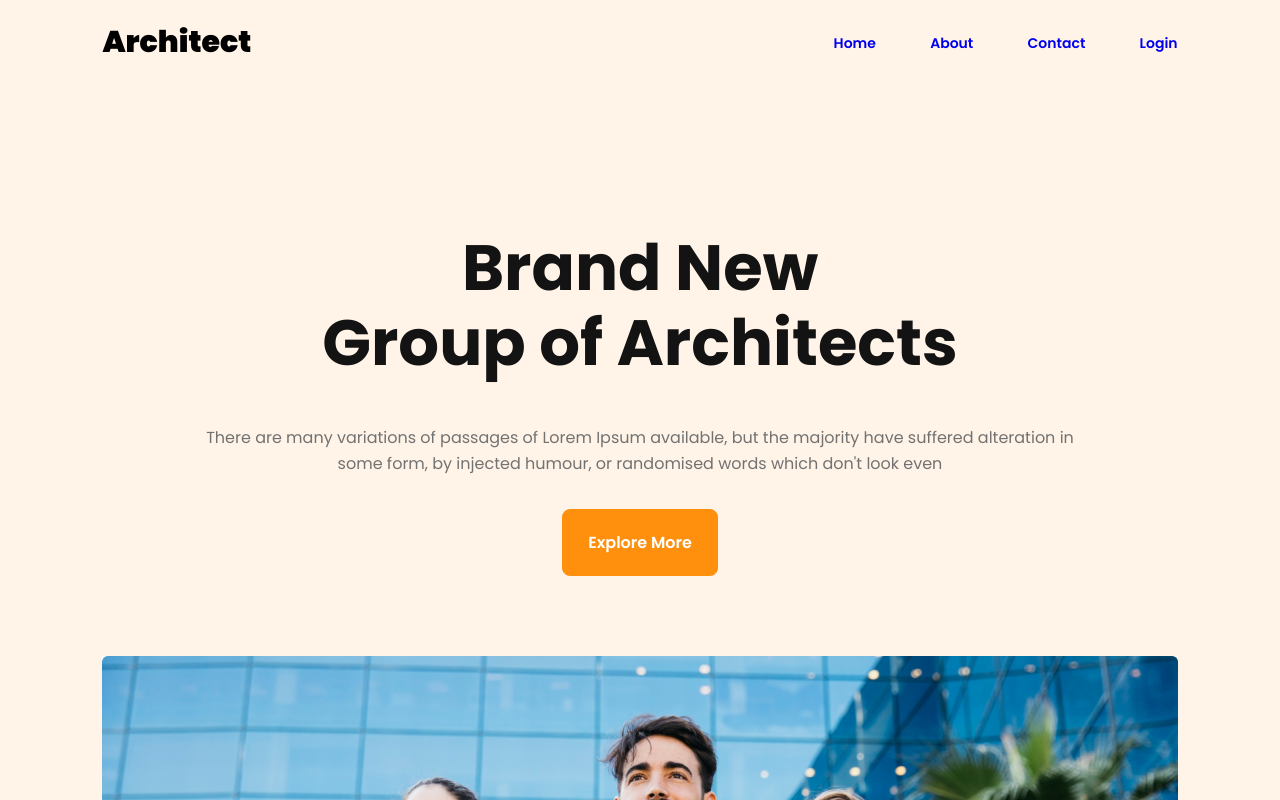
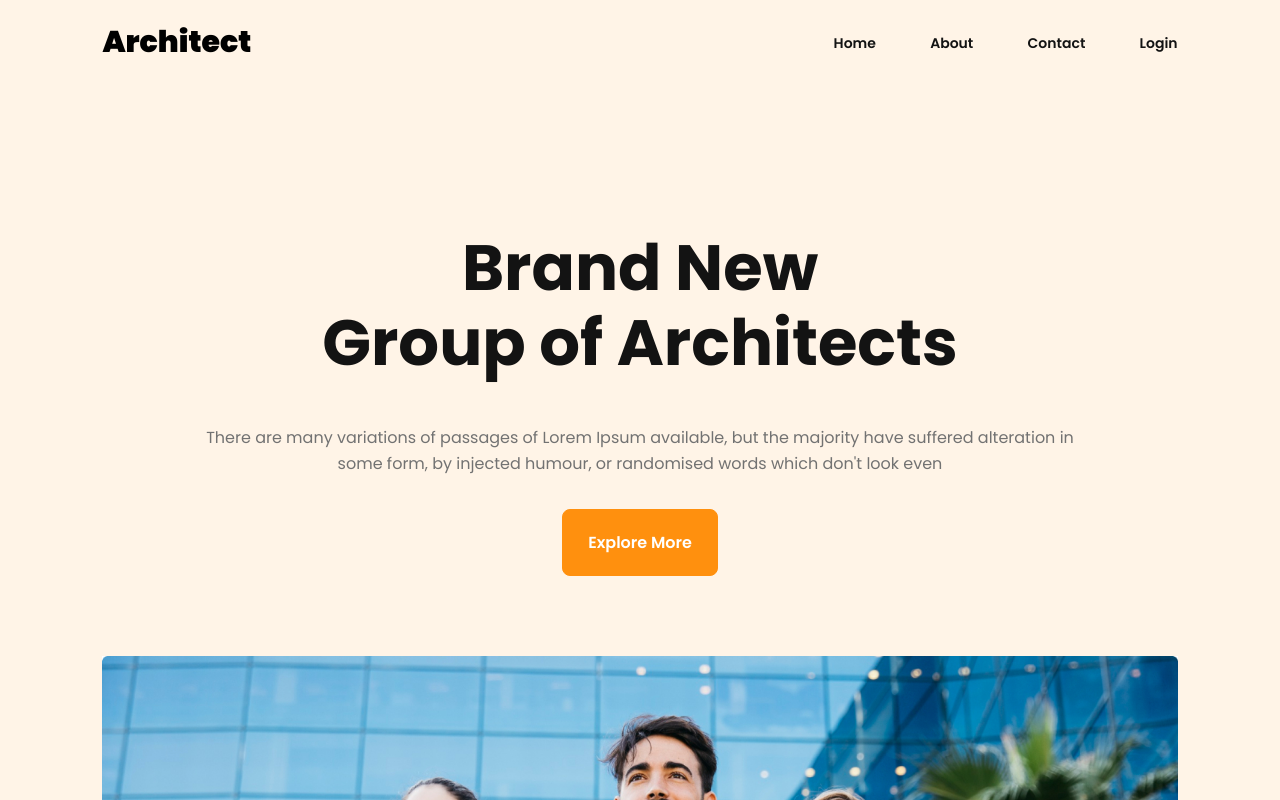
Before and after one commit to theenamulhaque/architects, a plain HTML site: page index.html in a window 1280 px wide. Shown: the top 800 px of the page. Drawn offline with Linux system fonts and the light colour scheme.

Commit message:
correction done

```diff
--- a/css/style.css
+++ b/css/style.css
@@ -58,6 +58,7 @@
     margin-left: 50px;
     font-size: 14px;
     font-weight: 600;
+    color: #131313;
 }
 /* navber code end */
 
```
